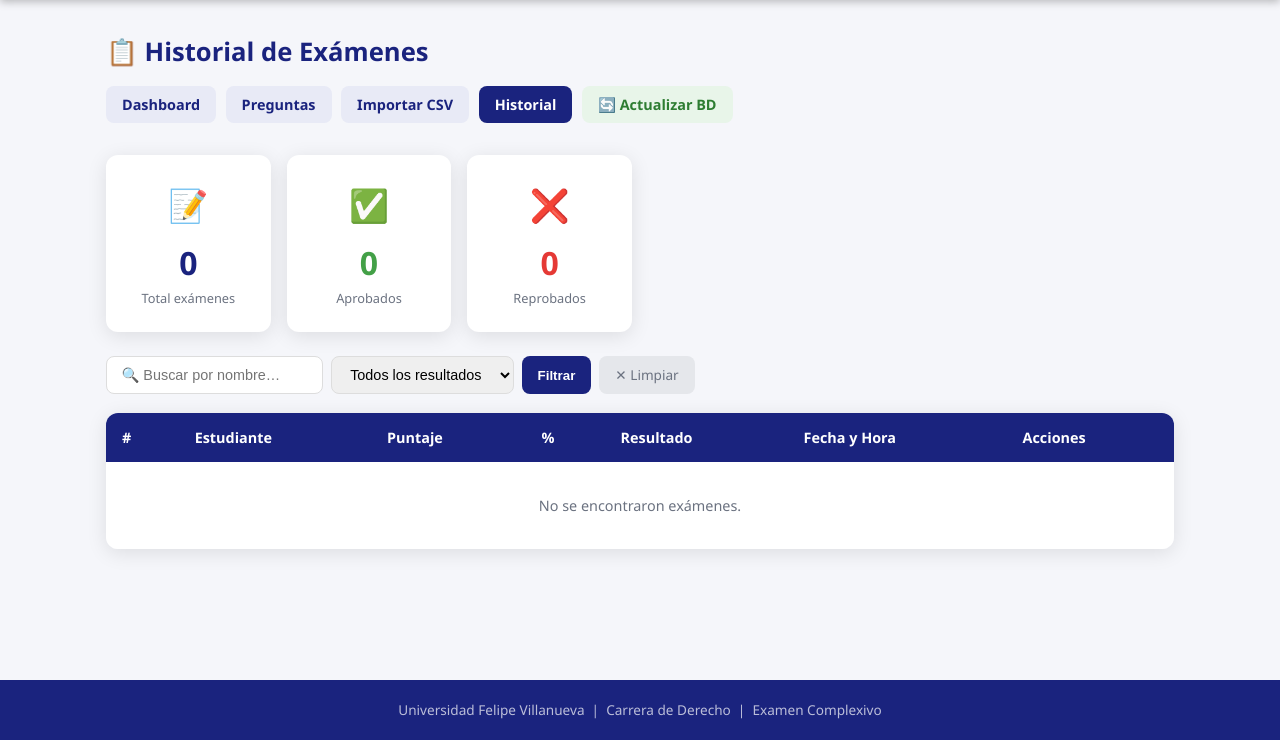
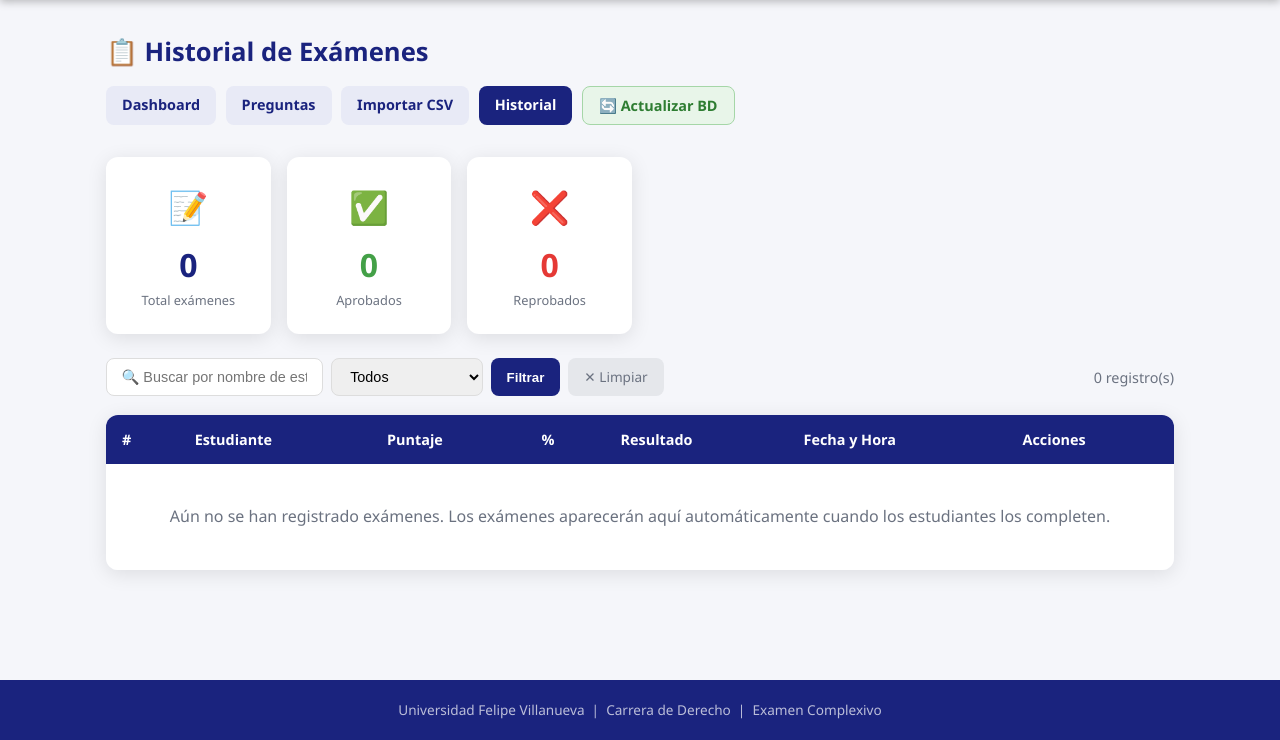
Before and after one commit to dorquera18/simulador-derecho, a Flask app: page /admin/stats in a window 1280 px wide. Shown: the part 60-800 px from the top of the page. Run offline with Flask 3, Linux system fonts and the light colour scheme; a user stored in the database is signed in.

Commit message:
Add files via upload

```diff
--- a/simulador-derecho/app.py
+++ b/simulador-derecho/app.py
@@ -41,7 +41,6 @@ class Question(db.Model):
     category   = db.Column(db.String(100), default='General')
 
 class ExamSession(db.Model):
-    """Guarda PERMANENTEMENTE cada examen rendido en la base de datos."""
     __tablename__ = 'exam_sessions'
     id           = db.Column(db.Integer, primary_key=True)
     student_name = db.Column(db.String(200), nullable=False)
@@ -50,7 +49,7 @@ class ExamSession(db.Model):
     score        = db.Column(db.Integer, default=0)
     total        = db.Column(db.Integer, default=100)
     passed       = db.Column(db.Boolean, default=False)
-    answers_json = db.Column(db.Text)   # JSON con detalle completo de cada respuesta
+    answers_json = db.Column(db.Text)
 
     def get_answers(self):
         try:
@@ -96,7 +95,7 @@ def load_questions_from_json():
             category=q.get('category', 'General'),
         ))
     db.session.commit()
-    print(f"[DB] Recargadas {len(qs)} preguntas desde JSON.")
+    print(f"[DB] Recargadas {len(qs)} preguntas.")
     return len(qs)
 
 
@@ -146,12 +145,10 @@ def start_exam():
     if not name:
         flash('Por favor ingrese su nombre para continuar.', 'error')
         return redirect(url_for('index'))
-
     all_questions = Question.query.all()
     if len(all_questions) < 5:
         flash('No hay suficientes preguntas. Contacte al administrador.', 'error')
         return redirect(url_for('index'))
-
     selected = random.sample(all_questions, min(100, len(all_questions)))
     exam_questions = []
     for q in selected:
@@ -173,7 +170,6 @@ def start_exam():
             'option_c': remapped.get('c', ''), 'option_d': remapped.get('d', ''),
             'correct': new_correct,
         })
-
     session['exam_name']      = name
     session['exam_questions'] = exam_questions
     session['exam_start']     = datetime.utcnow().isoformat()
@@ -222,11 +218,9 @@ def submit_exam():
     from flask import session
     if 'exam_questions' not in session:
         return redirect(url_for('index'))
-
     questions    = session['exam_questions']
     answers      = session.get('exam_answers', {})
     student_name = session.get('exam_name', 'Estudiante')
-
     score   = 0
     results = []
     for i, q in enumerate(questions):
@@ -236,81 +230,51 @@ def submit_exam():
         if is_correct:
             score += 1
         results.append({
-            'num':        i + 1,
-            'question':   q['question'],
-            'category':   q['category'],
-            'given':      given,
-            'correct':    correct,
-            'is_correct': is_correct,
-            'option_a':   q['option_a'],
-            'option_b':   q['option_b'],
-            'option_c':   q['option_c'],
-            'option_d':   q['option_d'],
+            'num': i+1, 'question': q['question'], 'category': q['category'],
+            'given': given, 'correct': correct, 'is_correct': is_correct,
+            'option_a': q['option_a'], 'option_b': q['option_b'],
+            'option_c': q['option_c'], 'option_d': q['option_d'],
         })
-
     total    = len(questions)
     passed   = score >= 70
     end_time = datetime.utcnow()
-
-    # ── GUARDAR PERMANENTEMENTE EN LA BASE DE DATOS ──────────────────────────
+    # GUARDAR PERMANENTEMENTE EN BD
     record = ExamSession(
-        student_name = student_name,
-        start_time   = datetime.fromisoformat(session['exam_start']),
-        end_time     = end_time,
-        score        = score,
-        total        = total,
-        passed       = passed,
-        answers_json = json.dumps(results, ensure_ascii=False),
+        student_name=student_name,
+        start_time=datetime.fromisoformat(session['exam_start']),
+        end_time=end_time, score=score, total=total, passed=passed,
+        answers_json=json.dumps(results, ensure_ascii=False),
     )
     db.session.add(record)
     db.session.commit()
-    # ─────────────────────────────────────────────────────────────────────────
-
     # Limpiar sesión del examen
     session.pop('exam_questions', None)
     session.pop('exam_answers',   None)
     session.pop('exam_name',      None)
     session.pop('exam_start',     None)
-
-    # Solo guardar el ID del examen en sesión — los datos vienen de la BD
+    # Solo guardar el ID — los datos vienen de BD
     session['last_exam_id'] = record.id
-
     return redirect(url_for('results'))
 
 
 @app.route('/results')
 @app.route('/results/<int:exam_id>')
 def results(exam_id=None):
-    """Muestra resultados. Lee siempre desde la BD, nunca desde sesión."""
     from flask import session
-
-    # Obtener el ID del examen: parámetro URL o sesión
     if exam_id is None:
         exam_id = session.get('last_exam_id')
-
     if not exam_id:
         flash('No se encontró el examen. Por favor inicie uno nuevo.', 'error')
         return redirect(url_for('index'))
-
-    # Cargar desde BD
     record = ExamSession.query.get(exam_id)
     if not record:
         flash('No se encontró el examen en la base de datos.', 'error')
         return redirect(url_for('index'))
-
-    answers     = record.get_answers()
-    by_category = record.get_by_category()
-
     return render_template('results.html',
-        exam_id      = record.id,
-        student_name = record.student_name,
-        score        = record.score,
-        total        = record.total,
-        passed       = record.passed,
-        end_time     = record.end_time,
-        results      = answers,
-        by_category  = by_category,
-    )
+        exam_id=record.id, student_name=record.student_name,
+        score=record.score, total=record.total, passed=record.passed,
+        end_time=record.end_time,
+        results=record.get_answers(), by_category=record.get_by_category())
 
 
 # ─── RUTAS ADMIN ──────────────────────────────────────────────────────────────
@@ -462,11 +426,9 @@ def admin_import():
 @app.route('/admin/stats')
 @admin_required
 def admin_stats():
-    # Búsqueda y filtros
-    search  = request.args.get('search', '').strip()
-    result  = request.args.get('result', '')   # 'passed' | 'failed' | ''
-    page    = request.args.get('page', 1, type=int)
-
+    search       = request.args.get('search', '').strip()
+    result       = request.args.get('result', '')
+    page         = request.args.get('page', 1, type=int)
     q = ExamSession.query
     if search:
         q = q.filter(ExamSession.student_name.ilike(f'%{search}%'))
@@ -474,16 +436,13 @@ def admin_stats():
         q = q.filter_by(passed=True)
     elif result == 'failed':
         q = q.filter_by(passed=False)
-
-    sessions = q.order_by(ExamSession.end_time.desc()).paginate(
-        page=page, per_page=25, error_out=False)
-
+    # ALL exams as a simple list (no pagination issues)
+    all_sessions = q.order_by(ExamSession.end_time.desc()).all()
     total_exams  = ExamSession.query.count()
     passed_count = ExamSession.query.filter_by(passed=True).count()
     failed_count = ExamSession.query.filter_by(passed=False).count()
-
     return render_template('admin/stats.html',
-        sessions=sessions, search=search, result=result,
+        sessions=all_sessions, search=search, result=result,
         total_exams=total_exams, passed_count=passed_count, failed_count=failed_count)
 
 
--- a/simulador-derecho/templates/admin/stats.html
+++ b/simulador-derecho/templates/admin/stats.html
@@ -9,11 +9,11 @@
       <a href="{{ url_for('admin_questions') }}" class="admin-link">Preguntas</a>
       <a href="{{ url_for('admin_import') }}" class="admin-link">Importar CSV</a>
       <a href="{{ url_for('admin_stats') }}" class="admin-link active">Historial</a>
-      <a href="{{ url_for('admin_reload_questions') }}" class="admin-link" style="background:#e8f5e9;color:#2e7d32">🔄 Actualizar BD</a>
+      <a href="{{ url_for('admin_reload_questions') }}" class="admin-link" style="background:#e8f5e9;color:#2e7d32;border:1px solid #a5d6a7">🔄 Actualizar BD</a>
     </div>
   </div>
 
-  <!-- Resumen rápido -->
+  <!-- Tarjetas resumen -->
   <div class="admin-stats-grid" style="margin-bottom:1.5rem">
     <div class="stat-card">
       <div class="stat-card-icon">📝</div>
@@ -39,21 +39,23 @@
     {% endif %}
   </div>
 
-  <!-- Búsqueda y filtros -->
+  <!-- Búsqueda -->
   <div class="admin-toolbar">
     <form method="GET" class="search-form">
-      <input type="text" name="search" value="{{ search }}" placeholder="🔍 Buscar por nombre…"/>
+      <input type="text" name="search" value="{{ search }}"
+             placeholder="🔍 Buscar por nombre de estudiante…"/>
       <select name="result">
-        <option value="" {% if not result %}selected{% endif %}>Todos los resultados</option>
-        <option value="passed" {% if result=='passed' %}selected{% endif %}>✅ Solo aprobados</option>
-        <option value="failed" {% if result=='failed' %}selected{% endif %}>❌ Solo reprobados</option>
+        <option value=""       {% if not result        %}selected{% endif %}>Todos</option>
+        <option value="passed" {% if result == 'passed'%}selected{% endif %}>✅ Aprobados</option>
+        <option value="failed" {% if result == 'failed'%}selected{% endif %}>❌ Reprobados</option>
       </select>
       <button type="submit" class="btn-search">Filtrar</button>
       <a href="{{ url_for('admin_stats') }}" class="btn-clear">✕ Limpiar</a>
     </form>
+    <span style="color:#6b7280;font-size:.9rem">{{ sessions|length }} registro(s)</span>
   </div>
 
-  <!-- Tabla -->
+  <!-- Tabla de exámenes -->
   <div class="table-wrap">
     <table class="admin-table">
       <thead>
@@ -68,16 +70,12 @@
         </tr>
       </thead>
       <tbody>
-        {% for e in sessions.items %}
+        {% for e in sessions %}
         <tr>
           <td>{{ e.id }}</td>
           <td><strong>{{ e.student_name }}</strong></td>
           <td>{{ e.score }} / {{ e.total }}</td>
-          <td>
-            {% if e.total %}
-              {{ (e.score / e.total * 100)|round|int }}%
-            {% else %}–{% endif %}
-          </td>
+          <td>{% if e.total %}{{ (e.score / e.total * 100)|round|int }}%{% else %}–{% endif %}</td>
           <td>
             {% if e.passed %}
               <span class="badge badge-pass">✅ APROBADO</span>
@@ -87,7 +85,8 @@
           </td>
           <td>{{ e.end_time.strftime('%d/%m/%Y %H:%M') if e.end_time else '–' }}</td>
           <td style="white-space:nowrap">
-            <a href="{{ url_for('admin_exam_detail', session_id=e.id) }}" class="btn-edit">📊 Ver detalle</a>
+            <a href="{{ url_for('admin_exam_detail', session_id=e.id) }}"
+               class="btn-edit">📊 Ver detalle</a>
             <form method="POST"
                   action="{{ url_for('admin_delete_exam', session_id=e.id) }}"
                   style="display:inline"
@@ -97,26 +96,19 @@
           </td>
         </tr>
         {% else %}
-        <tr><td colspan="7" style="text-align:center;padding:2rem;color:#6b7280">
-          No se encontraron exámenes{% if search %} para "{{ search }}"{% endif %}.
-        </td></tr>
+        <tr>
+          <td colspan="7" style="text-align:center;padding:2.5rem;color:#6b7280;font-size:1rem">
+            {% if search %}
+              No se encontraron exámenes para "<strong>{{ search }}</strong>".
+            {% else %}
+              Aún no se han registrado exámenes. Los exámenes aparecerán aquí automáticamente cuando los estudiantes los completen.
+            {% endif %}
+          </td>
+        </tr>
         {% endfor %}
       </tbody>
     </table>
   </div>
 
-  <!-- Paginación -->
-  {% if sessions.pages > 1 %}
-  <div class="pagination">
-    {% if sessions.has_prev %}
-      <a href="{{ url_for('admin_stats', page=sessions.prev_num, search=search, result=result) }}">&laquo; Anterior</a>
-    {% endif %}
-    <span>Página {{ sessions.page }} de {{ sessions.pages }} ({{ sessions.total }} registros)</span>
-    {% if sessions.has_next %}
-      <a href="{{ url_for('admin_stats', page=sessions.next_num, search=search, result=result) }}">Siguiente &raquo;</a>
-    {% endif %}
-  </div>
-  {% endif %}
-
 </div>
 {% endblock %}
```
